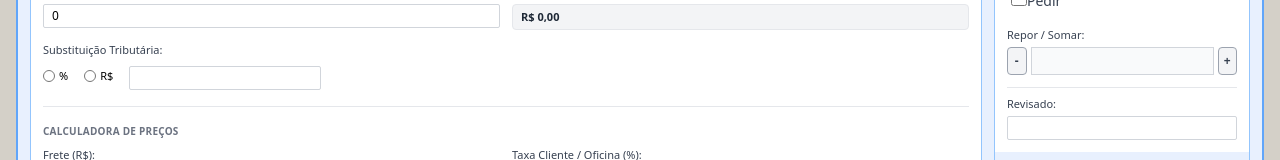
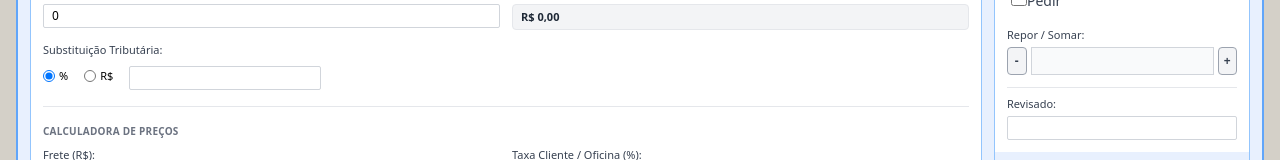
Before and after one commit to Marcos-Andrade22/ERP_Prototype, a React (Vite) app in the folder mlb-editor/: page /estoque/busca in a window 1280 px wide. Both pictures are taken after a click on the button "Valores Comerciais". Shown: the part 489-649 px from the top of the page. Built offline with nearby package versions, Linux system fonts and the light colour scheme; the HTML template or start-up script is replaced by a standard one.

Commit message:
fix(tab-valores): ST radio padrão em % quando campo não estiver definido

```diff
--- a/mlb-editor/src/features/estoque/ui/tabs/TabValores.tsx
+++ b/mlb-editor/src/features/estoque/ui/tabs/TabValores.tsx
@@ -13,16 +13,21 @@ const TAXAS = {
     site:         0.113,
 };
 
+// "percent" é o default: trata undefined/vazio como percent
+function stTipo(item: EstoqueItem): "percent" | "valor" {
+    return item.substituicaoTributariaTipo === "valor" ? "valor" : "percent";
+}
+
 // ── CÁLCULO DO VALOR COMERCIAL ────────────────────────────────────────────────
 // base = Valor Unitário
-// com_lucro  = base × (1 + Lucro%)  OU  base + LucroR$
+// com_lucro     = base × (1 + Lucro%)  OU  base + Lucro R$
 // com_acrescimo = com_lucro × (1 + Acréscimo%)
-// ST = base × (ST%)  OU  ST R$ fixo   ← sempre sobre o valor unitário bruto
+// ST            = base × (ST%)  OU  ST R$ fixo   ← sempre sobre o valor unitário bruto
 // Valor Comercial (Venda) = com_acrescimo + ST   [read-only]
 function calcularValorComercial(item: EstoqueItem): number {
-    const base      = parseFloat(String(item.valorUnitario))             || 0;
-    const lucro     = parseFloat(String(item.lucroValor))                || 0;
-    const acrescimo = (parseFloat(String(item.acrescimoPercent))         || 0) / 100;
+    const base      = parseFloat(String(item.valorUnitario))               || 0;
+    const lucro     = parseFloat(String(item.lucroValor))                  || 0;
+    const acrescimo = (parseFloat(String(item.acrescimoPercent))           || 0) / 100;
     const stVal     = parseFloat(String(item.substituicaoTributariaValor)) || 0;
 
     const comLucro =
@@ -33,7 +38,7 @@ function calcularValorComercial(item: EstoqueItem): number {
     const comAcrescimo = comLucro * (1 + acrescimo);
 
     const st =
-        item.substituicaoTributariaTipo === "percent"
+        stTipo(item) === "percent"
             ? base * (stVal / 100)
             : stVal;
 
@@ -41,12 +46,11 @@ function calcularValorComercial(item: EstoqueItem): number {
 }
 
 // ── CÁLCULO DOS PREÇOS POR CANAL (calculadora) ────────────────────────────────
-// Usa o preço após lucro (com_lucro) como base dos canais
 function calcularCanais(item: EstoqueItem) {
-    const base   = parseFloat(String(item.valorUnitario)) || 0;
-    const lucro  = parseFloat(String(item.lucroValor))    || 0;
-    const frete  = parseFloat(String(item.frete))         || 0;
-    const taxaCO = (parseFloat(String(item.taxaClienteOficina)) || 0) / 100;
+    const base   = parseFloat(String(item.valorUnitario))          || 0;
+    const lucro  = parseFloat(String(item.lucroValor))             || 0;
+    const frete  = parseFloat(String(item.frete))                  || 0;
+    const taxaCO = (parseFloat(String(item.taxaClienteOficina))    || 0) / 100;
 
     const comLucro =
         item.lucroTipo === "percent"
@@ -86,6 +90,7 @@ function ResultRow({ label, value, colorClass }: ResultRowProps) {
 export function TabValores({ item, handleChange }: Props) {
     const valorComercial = calcularValorComercial(item);
     const canais         = calcularCanais(item);
+    const stAtual        = stTipo(item);
 
     return (
         <div className="p-3 flex flex-col gap-4">
@@ -161,7 +166,7 @@ export function TabValores({ item, handleChange }: Props) {
                                 type="radio"
                                 name="stTipo"
                                 value="percent"
-                                checked={item.substituicaoTributariaTipo === "percent"}
+                                checked={stAtual === "percent"}
                                 onChange={() => handleChange("substituicaoTributariaTipo")("percent")}
                                 className="h-3 w-3"
                             />
@@ -172,7 +177,7 @@ export function TabValores({ item, handleChange }: Props) {
                                 type="radio"
                                 name="stTipo"
                                 value="valor"
-                                checked={item.substituicaoTributariaTipo === "valor"}
+                                checked={stAtual === "valor"}
                                 onChange={() => handleChange("substituicaoTributariaTipo")("valor")}
                                 className="h-3 w-3"
                             />
```
